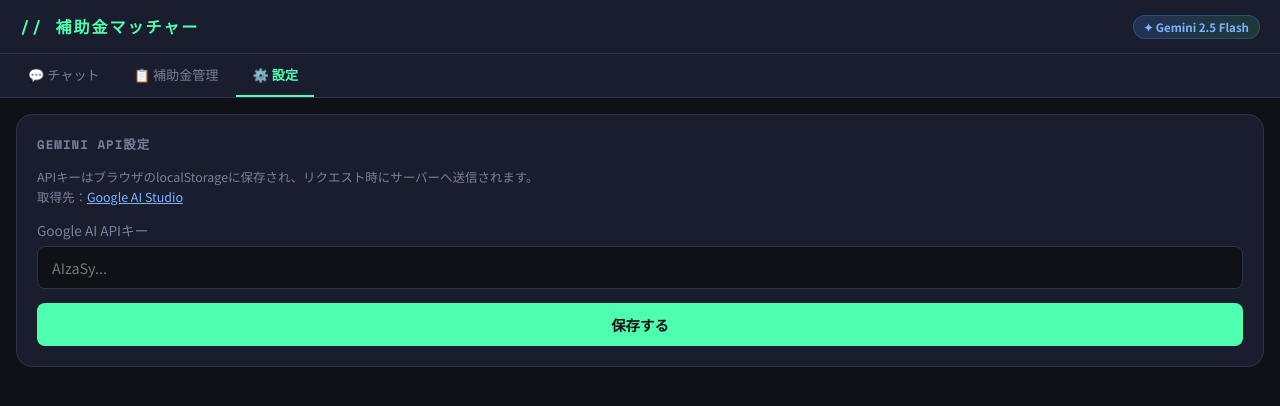
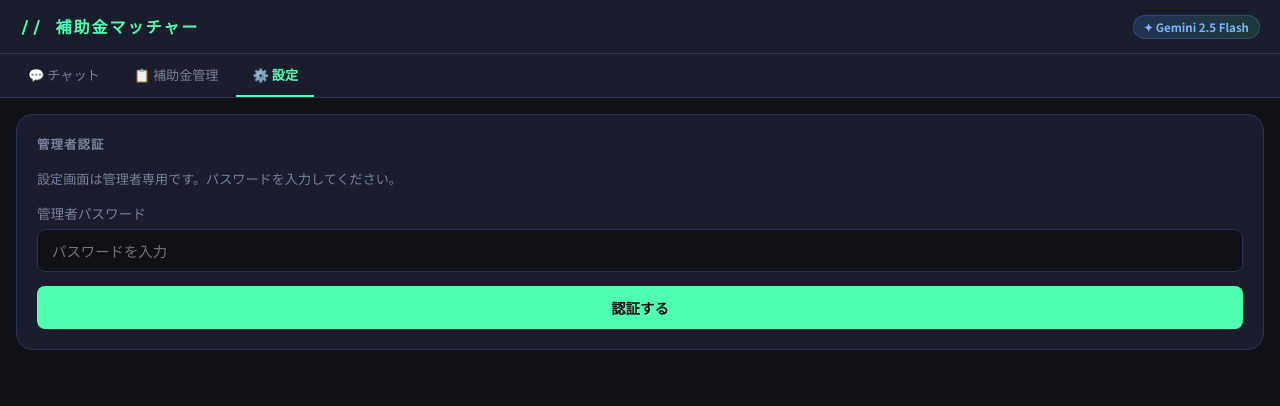
Before and after one commit to plsk1234/app, a Next.js app: page / in a window 1280 px wide. Both pictures are taken after a click on the button "⚙️ 設定". Shown: the top 406 px of the page. Built offline with nearby package versions, Linux system fonts and the light colour scheme.

Commit message:
Add files via upload

```diff
--- a/app/page.tsx
+++ b/app/page.tsx
@@ -3,7 +3,6 @@
 import { useEffect, useRef, useState } from "react";
 import styles from "./page.module.css";
 
-// ===== 型定義 =====
 interface Subsidy {
   id: string;
   name: string;
@@ -18,14 +17,10 @@
   text: string;
 }
 
+// ① 10都県に絞る
 const PREFS = [
-  "北海道","青森県","岩手県","宮城県","秋田県","山形県","福島県",
-  "茨城県","栃木県","群馬県","埼玉県","千葉県","東京都","神奈川県",
-  "新潟県","富山県","石川県","福井県","山梨県","長野県","岐阜県",
-  "静岡県","愛知県","三重県","滋賀県","京都府","大阪府","兵庫県",
-  "奈良県","和歌山県","鳥取県","島根県","岡山県","広島県","山口県",
-  "徳島県","香川県","愛媛県","高知県","福岡県","佐賀県","長崎県",
-  "熊本県","大分県","宮崎県","鹿児島県","沖縄県",
+  "東京都","神奈川県","千葉県","埼玉県","茨城県",
+  "栃木県","群馬県","山梨県","長野県","新潟県",
 ];
 
 const SUGGESTIONS = [
@@ -34,6 +29,12 @@
   "設備投資の補助金を探したい",
   "雇用を増やす予定がある",
 ];
+
+// ② 管理者パスワード（変更したい場合はここを書き換える）
+const ADMIN_PASSWORD = "admin1234";
+
+// ④ APIに送る履歴の最大件数（表示はすべて残る）
+const MAX_API_HISTORY = 10;
 
 export default function Home() {
   const [tab, setTab] = useState<"chat" | "manage" | "settings">("chat");
@@ -61,9 +62,12 @@
   const [filterPref, setFilterPref] = useState("");
   const [adding, setAdding] = useState(false);
 
-  // 設定
+  // ② 設定タブの管理者認証
   const [geminiKey, setGeminiKey] = useState("");
   const [keySaved, setKeySaved] = useState(false);
+  const [adminUnlocked, setAdminUnlocked] = useState(false);
+  const [adminPwInput, setAdminPwInput] = useState("");
+  const [adminPwError, setAdminPwError] = useState("");
 
   // ===== 初期化 =====
   useEffect(() => {
@@ -73,6 +77,8 @@
 
   useEffect(() => {
     if (tab === "manage") fetchSubsidies();
+    // 設定タブを離れたらロック
+    if (tab !== "settings") setAdminUnlocked(false);
   }, [tab]);
 
   useEffect(() => {
@@ -188,6 +194,9 @@
     if (textareaRef.current) textareaRef.current.style.height = "auto";
     setSending(true);
 
+    // ④ APIには直近MAX_API_HISTORY件のみ送る（画面には全件残る）
+    const apiMessages = newMessages.slice(-MAX_API_HISTORY);
+
     try {
       const res = await fetch("/api/chat", {
         method: "POST",
@@ -196,7 +205,7 @@
           "x-gemini-key": key,
         },
         body: JSON.stringify({
-          messages: newMessages,
+          messages: apiMessages,
           pref: chatPref,
           industry: chatIndustry,
         }),
@@ -421,13 +430,53 @@
         </div>
       )}
 
-      {/* 設定パネル */}
+      {/* ② 設定パネル：管理者パスワードで保護 */}
       {tab === "settings" && (
         <div className={`${styles.panel} ${styles.panelScroll}`}>
+          {!adminUnlocked ? (
+            <div className={styles.card}>
+              <h3 className={styles.cardTitle}>管理者認証</h3>
+              <p style={{ fontSize: "0.82rem", color: "var(--text-muted)", marginBottom: 14, lineHeight: 1.6 }}>
+                設定画面は管理者専用です。パスワードを入力してください。
+              </p>
+              <label className={styles.label}>管理者パスワード</label>
+              <input
+                type="password"
+                value={adminPwInput}
+                onChange={(e) => setAdminPwInput(e.target.value)}
+                onKeyDown={(e) => {
+                  if (e.key === "Enter") {
+                    if (adminPwInput === ADMIN_PASSWORD) {
+                      setAdminUnlocked(true);
+                      setAdminPwError("");
+                    } else {
+                      setAdminPwError("パスワードが違います");
+                    }
+                  }
+                }}
+                placeholder="パスワードを入力"
+                className={styles.formInput}
+              />
+              {adminPwError && <p style={{ color: "var(--danger)", fontSize: "0.82rem", marginBottom: 10 }}>{adminPwError}</p>}
+              <button
+                className={styles.btnPrimary}
+                onClick={() => {
+                  if (adminPwInput === ADMIN_PASSWORD) {
+                    setAdminUnlocked(true);
+                    setAdminPwError("");
+                  } else {
+                    setAdminPwError("パスワードが違います");
+                  }
+                }}
+              >
+                認証する
+              </button>
+            </div>
+          ) : (
             <div className={styles.card}>
               <h3 className={styles.cardTitle}>Gemini API設定</h3>
               <p style={{ fontSize: "0.78rem", color: "var(--text-muted)", marginBottom: 12, lineHeight: 1.6 }}>
-              APIキーはブラウザのlocalStorageに保存され、リクエスト時にサーバーへ送信されます。<br />
+                APIキーはブラウザのlocalStorageに保存されます。<br />
                 取得先：<a href="https://aistudio.google.com/app/apikey" target="_blank" rel="noreferrer" style={{ color: "#7ab4ff" }}>Google AI Studio</a>
               </p>
               <label className={styles.label}>Google AI APIキー</label>
@@ -440,11 +489,22 @@
               />
               <button
                 className={styles.btnPrimary}
-              onClick={() => { localStorage.setItem("geminiKey", geminiKey); setKeySaved(true); setTimeout(() => setKeySaved(false), 2000); }}
+                onClick={() => {
+                  localStorage.setItem("geminiKey", geminiKey);
+                  setKeySaved(true);
+                  setTimeout(() => setKeySaved(false), 2000);
+                }}
               >
                 {keySaved ? "✅ 保存しました" : "保存する"}
               </button>
+              <button
+                style={{ marginTop: 12, background: "transparent", border: "1px solid var(--border)", color: "var(--text-muted)", borderRadius: 8, padding: "8px 16px", cursor: "pointer", fontFamily: "inherit", fontSize: "0.82rem", width: "100%" }}
+                onClick={() => { setAdminUnlocked(false); setAdminPwInput(""); }}
+              >
+                🔒 ロックする
+              </button>
             </div>
+          )}
         </div>
       )}
     </div>
```
Lines whose indentation alone changed are shown as unchanged.
